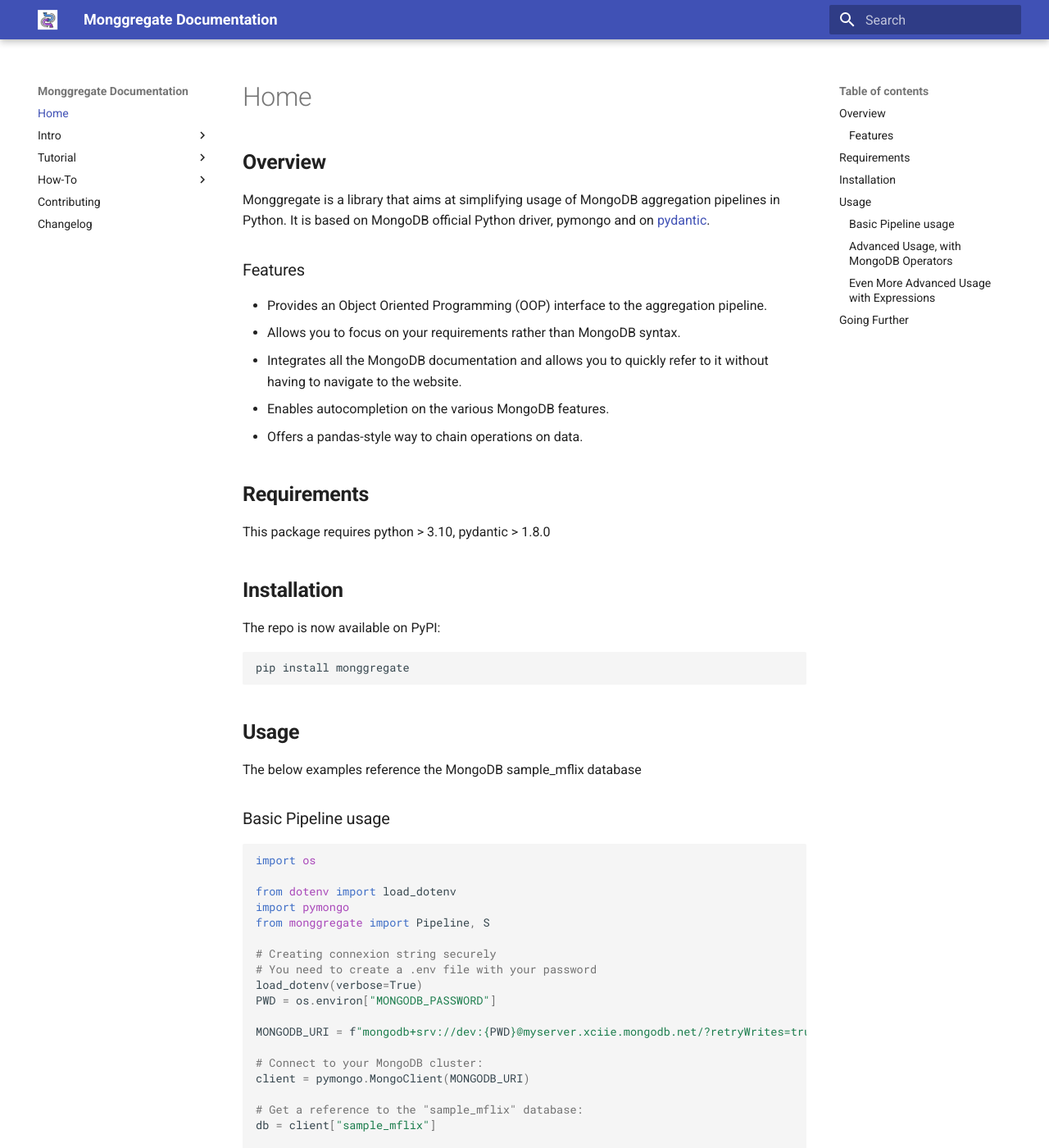
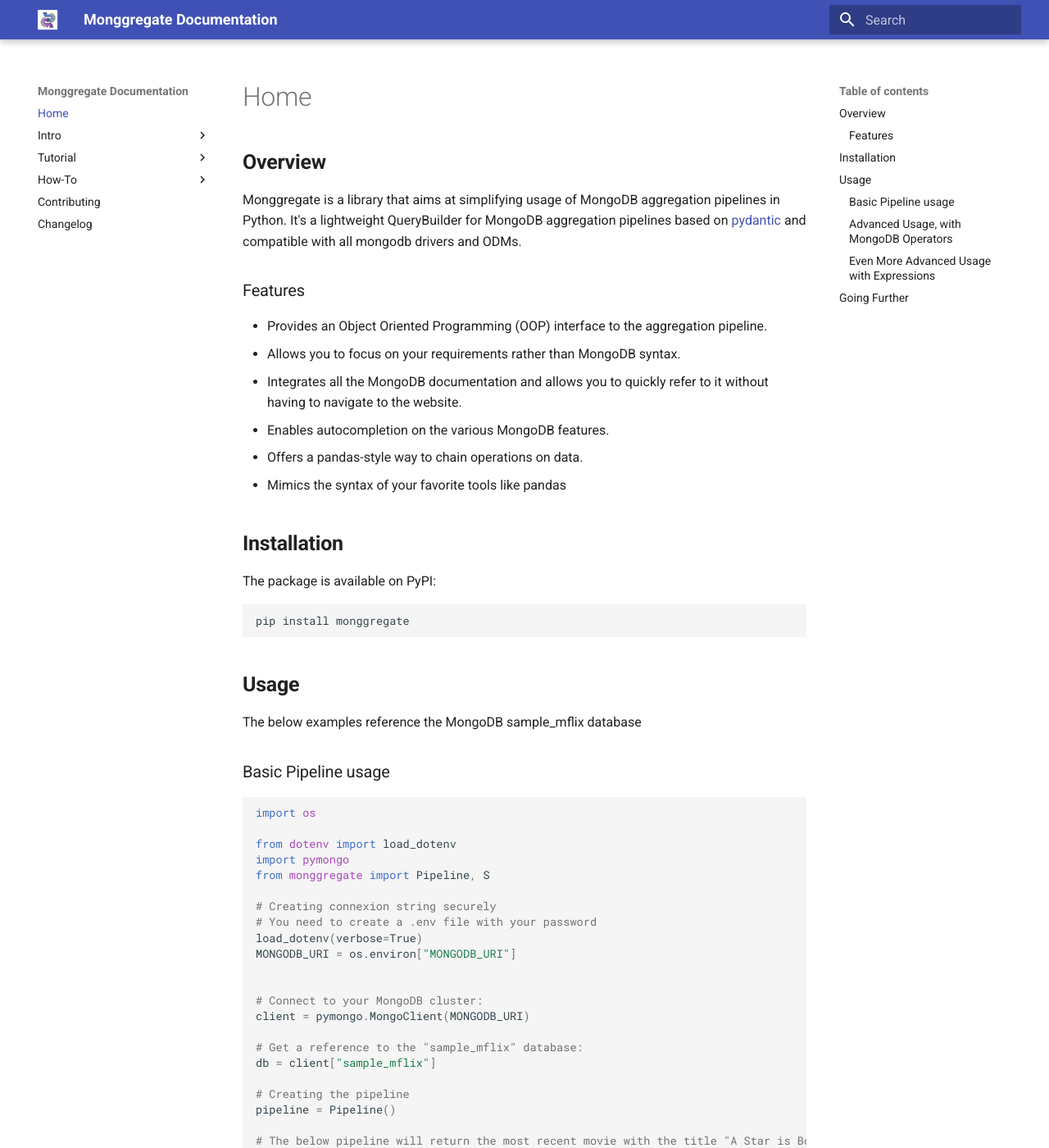
Before and after one commit to VianneyMI/monggregate, an MkDocs documentation site: the page built from docs/index.md, in a window 1280 px wide and 1400 px high. Shown: the whole window at 82% size. Built offline with MkDocs 1.6.1 and Material for MkDocs 9.7.7, drawn with Linux system fonts in a browser that asks for light colours; some of the changed text lies outside the part shown.

Commit message:
update docs

````diff
--- a/docs/index.md
+++ b/docs/index.md
@@ -1,7 +1,7 @@
 ## **Overview**
 
 Monggregate is a library that aims at simplifying usage of MongoDB aggregation pipelines in Python.
-It is based on MongoDB official Python driver, pymongo and on [pydantic](https://pydantic-docs.helpmanual.io/).
+It's a lightweight QueryBuilder for MongoDB aggregation pipelines based on [pydantic](https://docs.pydantic.dev/latest/) and compatible with all mongodb drivers and ODMs.
 
 ### Features
 
@@ -10,14 +10,12 @@
 - Integrates all the MongoDB documentation and allows you to quickly refer to it without having to navigate to the website.
 - Enables autocompletion on the various MongoDB features.
 - Offers a pandas-style way to chain operations on data.
+- Mimics the syntax of your favorite tools like pandas
 
-## **Requirements**
-
-This package requires python > 3.10, pydantic > 1.8.0
 
 ## **Installation**
 
-The repo is now available on PyPI:
+The package is available on PyPI:
 
 ```shell
 pip install monggregate
@@ -40,9 +38,8 @@
 # Creating connexion string securely
 # You need to create a .env file with your password
 load_dotenv(verbose=True)
-PWD = os.environ["MONGODB_PASSWORD"]
+MONGODB_URI = os.environ["MONGODB_URI"]
 
-MONGODB_URI = f"mongodb+srv://dev:{PWD}@myserver.xciie.mongodb.net/?retryWrites=true&w=majority"
 
 # Connect to your MongoDB cluster:
 client = pymongo.MongoClient(MONGODB_URI)
@@ -85,9 +82,7 @@
 
 # Creating connexion string securely
 load_dotenv(verbose=True)
-PWD = os.environ["MONGODB_PASSWORD"]
-MONGODB_URI = f"mongodb+srv://dev:{PWD}@myserver.xciie.mongodb.net/?retryWrites=true&w=majority"
-
+MONGODB_URI = os.environ["MONGODB_URI"] s
 
 # Connect to your MongoDB cluster:
 client = pymongo.MongoClient(MONGODB_URI)
@@ -131,9 +126,7 @@
 
 # Creating connexion string securely
 load_dotenv(verbose=True)
-PWD = os.environ["MONGODB_PASSWORD"]
-MONGODB_URI = f"mongodb+srv://dev:{PWD}@myserver.xciie.mongodb.net/?retryWrites=true&w=majority"
-
+MONGODB_URI = os.environ["MONGODB_URI"]
 
 # Connect to your MongoDB cluster:
 client = pymongo.MongoClient(MONGODB_URI)
````
Also changed, not shown: readme.md (+6 -11 lines).
